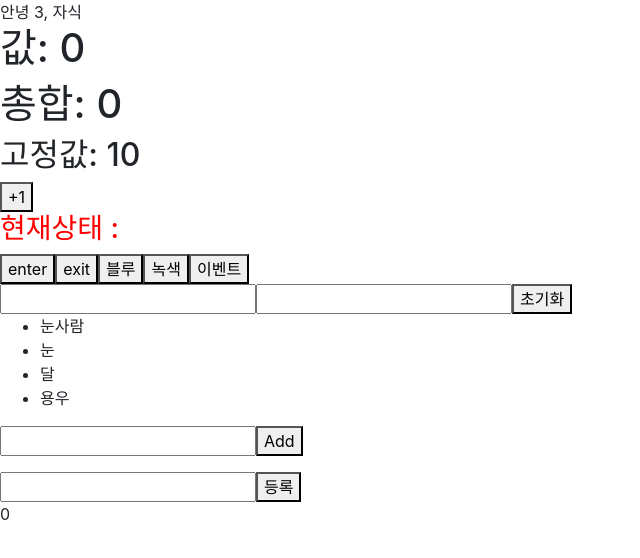
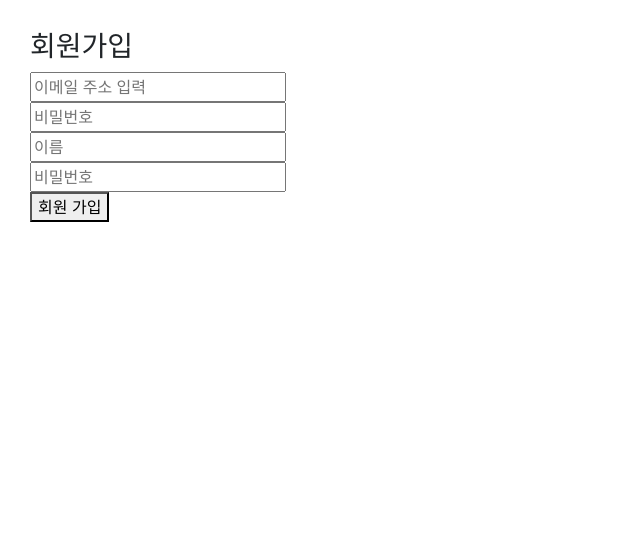
Before and after one commit to fireyw/react_hooks, a React (Create React App) app: page / in a window 1280 px wide. Shown: the top 558 px of the page, without its empty margins (0-640 px from the left). Built offline with nearby package versions, Linux system fonts and the light colour scheme.

Commit message:
member regist

```diff
--- a/src/App.js
+++ b/src/App.js
@@ -1,27 +1,21 @@
 import "bootstrap/dist/css/bootstrap.min.css";
 import React, { useState, useCallback } from "react";
-// import UseState from './components/UseState';
-// import UseEffect from "./components/UseEffect";
-// import UseReducer2 from "./components/UseReducer2";
-// import UseReducer2 from './components/UseReducer2';
-// import UseCallback2 from "./components/UseCallback2";
-// import Example from "./components/Example";
-import Main from "./components/Main";
+// import Main from "./components/Main";
 import MyComponents from "./components/MyComponents";
 import Counter from "./components/Counter";
 import Say from "./components/Say";
 import IterationSample from "./components/hook/IterationSample";
 import Average from "./components/hook/Average";
+import MemberRegist from "./components/regist/MemberRegist";
 
 function App() {
   return (
     <>
-      {/* <Main></Main> */}
-      <MyComponents name={3}>자식</MyComponents>
-      <Counter></Counter>
+      <MemberRegist></MemberRegist>
+      {/* <Counter></Counter>
       <Say></Say>
       <IterationSample></IterationSample>
-      <Average></Average>
+      <Average></Average> */}
       {/* <Average></Average> */}
       {/* <UseEffect /> */}
       {/* <UseReducer2 /> */}
--- a/src/components/hook/Average.js
+++ b/src/components/hook/Average.js
@@ -11,12 +11,9 @@ const Average = () => {
     return sum / number.length;
   };
 
-  const onChange = useCallback(
-    e => {
-      setNumber(e.target.value);
-    },
-    [number]
-  );
+  const onChange = useCallback(e => {
+    setNumber(e.target.value);
+  }, []);
   const onInsert = useCallback(
     e => {
       const newList = list.concat(number);
--- /dev/null
+++ b/src/components/regist/MemberRegist.js
@@ -0,0 +1,30 @@
+import React from "react";
+
+const MemberRegist = () => {
+  return (
+    <>
+      <section style={{ margin: "30px" }}>
+        <h3>회원가입</h3>
+        <div>
+          <input
+            type="text"
+            name="email"
+            placeholder="이메일 주소 입력"
+          ></input>
+        </div>
+        <div>
+          <input type="text" name="pwd" placeholder="비밀번호"></input>
+        </div>
+        <div>
+          <input type="text" name="name" placeholder="이름"></input>
+        </div>
+        <div>
+          <input type="text" name="pwd" placeholder="비밀번호"></input>
+        </div>
+        <button>회원 가입</button>
+      </section>
+    </>
+  );
+};
+
+export default MemberRegist;
```
